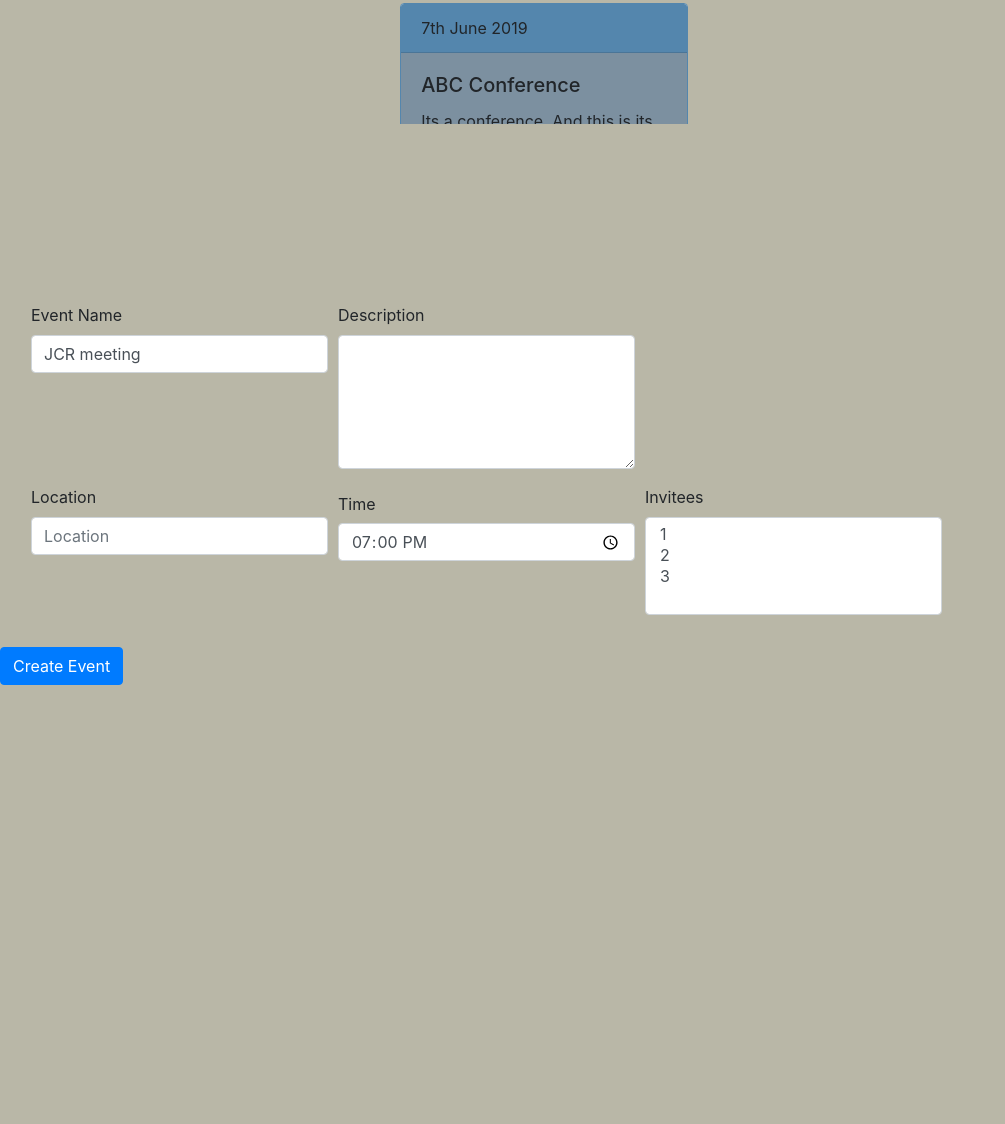
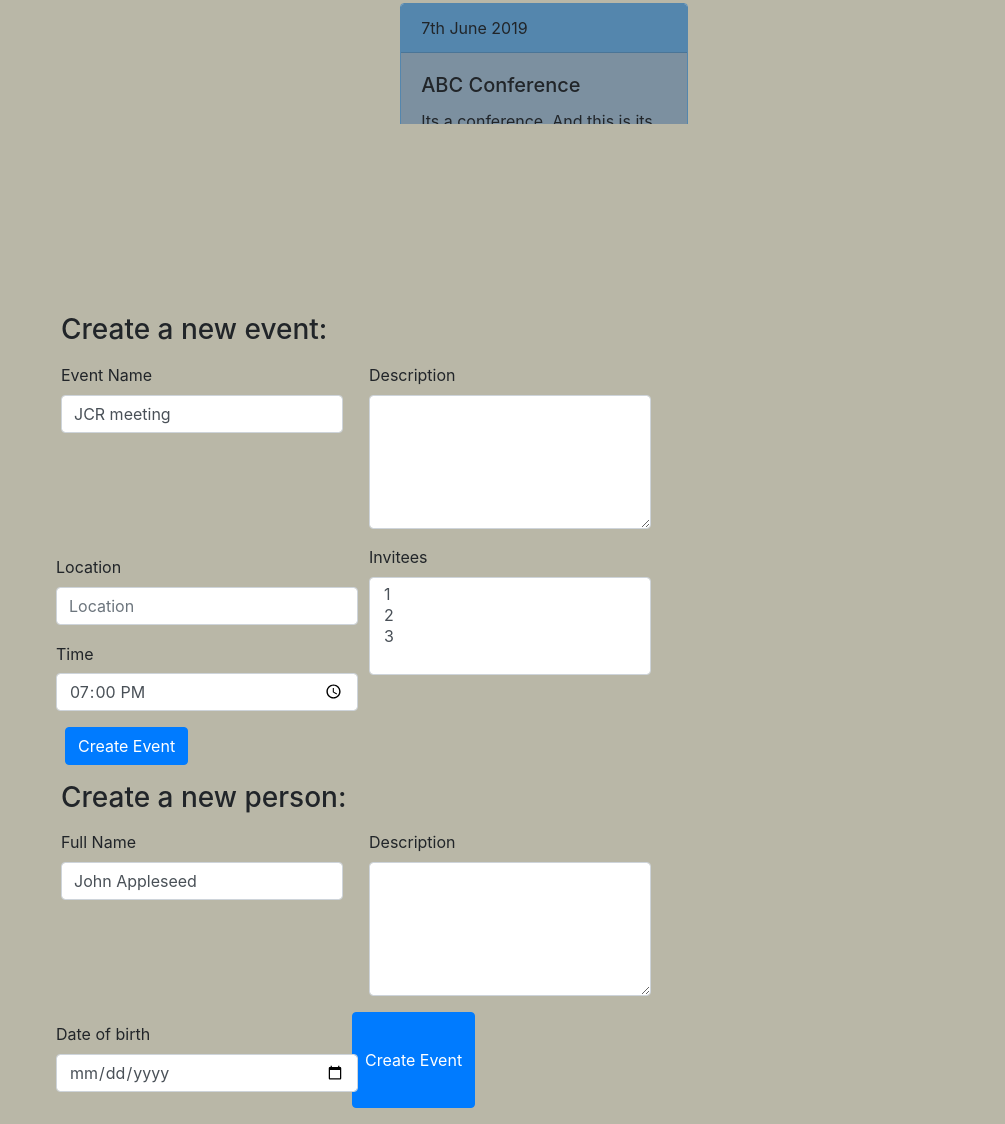
Before and after one commit to alisa-fh/eventCalendar, a website with bundled scripts: page index.html in a window 1280 px wide. Shown: the part 342-1466 px from the top of the page, without its empty margins (0-1005 px from the left). Before the commit the page ends 1027 px from the top, so only its background shows below. Built offline with nearby package versions, Linux system fonts and the light colour scheme; files whose address does not match are found by name.

Commit message:
initial newEvent server changes

```diff
--- a/index.html
+++ b/index.html
@@ -5,6 +5,7 @@
     <link rel="stylesheet" type="text/css" href="index.css">
     <meta charset="UTF-8">
     <title>My Event Organiser</title>
+
 
 </head>
 <body>
@@ -65,7 +66,9 @@
         </div>
 
 
-        <div class="col-sm-12">
+        <div class="col-auto">
+            <div class="row justify-content-center">
+                <div class = "col-auto mb-3 ml-3">
                     <div id="controls" class="carousel slide" data-ride="carousel" data-interval="false">
                         <ol class="carousel-indicators">
                             <li data-target="#controls" data-slide-to="0" class="active"></li>
@@ -108,42 +111,79 @@
                 </div>
             </div>
         </div>
+    </div>
+</div>
 
-<form class ="m-3">
+<div class = "container-fluid">
+    <div id="createEventForm" class="col-sm">
+        <h3 class="ml-3">Create a new event:</h3>
+        <form class ="m-3" action="http://127.0.0.1:8090/newevent" method ="POST">
             <div class="form-row">
                 <div class="col-md-3 mb-3">
-            <label for="validationDefault01">Event Name</label>
-            <input type="text" class="form-control" id="validationDefault01" placeholder="Event Name" value="JCR meeting" required>
+                    <label for="anEventName">Event Name</label>
+                    <input type="text" class="form-control" name="eventName" id="anEventName" placeholder="Event Name" value="JCR meeting" required>
                 </div>
-        <div class="form-group col-md-3 mb-3">
-            <label for="validationDefault02">Description</label>
-            <textarea class="form-control" id="validationDefault02" rows="5" required></textarea>
+                <div class="form-group col-md-3 mb-3 ml-3">
+                    <label for="aDescription">Description</label>
+                    <textarea class="form-control" name="description" id="aDescription" rows="5" required></textarea>
                 </div>
             </div>
             <div class="form-row">
-        <div class="col-md-3 mb-3">
-            <label for="validationDefault03">Location</label>
-            <input type="text" class="form-control" id="validationDefault03" placeholder="Location" required>
+                <div class = "col-md-3 mb-3">
+                    <div class="row">
+                        <label for="aLocation">Location</label>
+                        <input type="text" name="location" class="form-control" id="aLocation" placeholder="Location" required>
                     </div>
-        <div class="col-md-3 mb-3">
-            <label for="validationDefault04" class="col-form-label">Time</label>
-            <input type="time" class="form-control" id="validationDefault04" value="19:00:00" required>
+                    <div class="row">
+                        <label for="aTime" class="col-form-label">Time</label>
+                        <input type="time" name="time" class="form-control" id="aTime" value="19:00:00" required>
                     </div>
-        <div class="col-md-3 mb-3">
-            <label for="exampleFormControlSelect2">Invitees</label>
-            <select multiple class="form-control" id="exampleFormControlSelect2">
+                </div>
+                <div class="col-md-3 mb-3 ml-3">
+                    <label for="someInvitees">Invitees</label>
+                    <select multiple class="form-control" id="someInvitees" name="invitees">
                         <option>1</option>
                         <option>2</option>
                         <option>3</option>
                     </select>
                 </div>
                 </div>
+            <button class="btn btn-primary ml-1" type="submit">Create Event</button>
+        </form>
     </div>
-    <button class="btn btn-primary" type="submit">Create Event</button>
+
+        <div id="createPersonForm" class="col-sm">
+            <h3 class="ml-3">Create a new person:</h3>
+            <form class ="m-3" action="http://127.0.0.1:8090/newperson" method ="POST">
+                <div class="form-row">
+                    <div class="col-md-3 mb-3">
+                        <label for="fullName">Full Name</label>
+                        <input type="text" class="form-control" id="fullName" placeholder="Full Name" value="John Appleseed" required>
+                    </div>
+                    <div class="form-group col-md-3 mb-3 ml-3">
+                        <label for="personDesc">Description</label>
+                        <textarea class="form-control" id="personDesc" rows="5" required></textarea>
+                    </div>
+                </div>
+                <div class="form-row">
+                    <div class = "col-md-3 mb-3">
+                        <div class="row">
+                            <label for="personDOB">Date of birth</label>
+                            <input type="date" class="form-control" id="personDOB" placeholder="Date of Birth" required>
+                        </div>
+                    </div>
+                    <button class="btn btn-primary ml-1" type="submit">Create Event</button>
+                </div>
             </form>
+        </div>
+</div>
+
 
 <script src="https://code.jquery.com/jquery-3.3.1.slim.min.js" integrity="sha384-q8i/X+965DzO0rT7abK41JStQIAqVgRVzpbzo5smXKp4YfRvH+8abtTE1Pi6jizo" crossorigin="anonymous"></script>
 <script src="https://cdnjs.cloudflare.com/ajax/libs/popper.js/1.14.6/umd/popper.min.js" integrity="sha384-wHAiFfRlMFy6i5SRaxvfOCifBUQy1xHdJ/yoi7FRNXMRBu5WHdZYu1hA6ZOblgut" crossorigin="anonymous"></script>
 <script src="https://stackpath.bootstrapcdn.com/bootstrap/4.2.1/js/bootstrap.min.js" integrity="sha384-B0UglyR+jN6CkvvICOB2joaf5I4l3gm9GU6Hc1og6Ls7i6U/mkkaduKaBhlAXv9k" crossorigin="anonymous"></script>
+<script type="text/javascript" src="node_modules/auth0-js/build/auth0.js"></script>
+<script src="index.js"></script>
+
 </body>
 </html>
```
Also changed, not shown: aServer.js (added, +23 -0 lines). Lines whose indentation alone changed are shown as unchanged.
